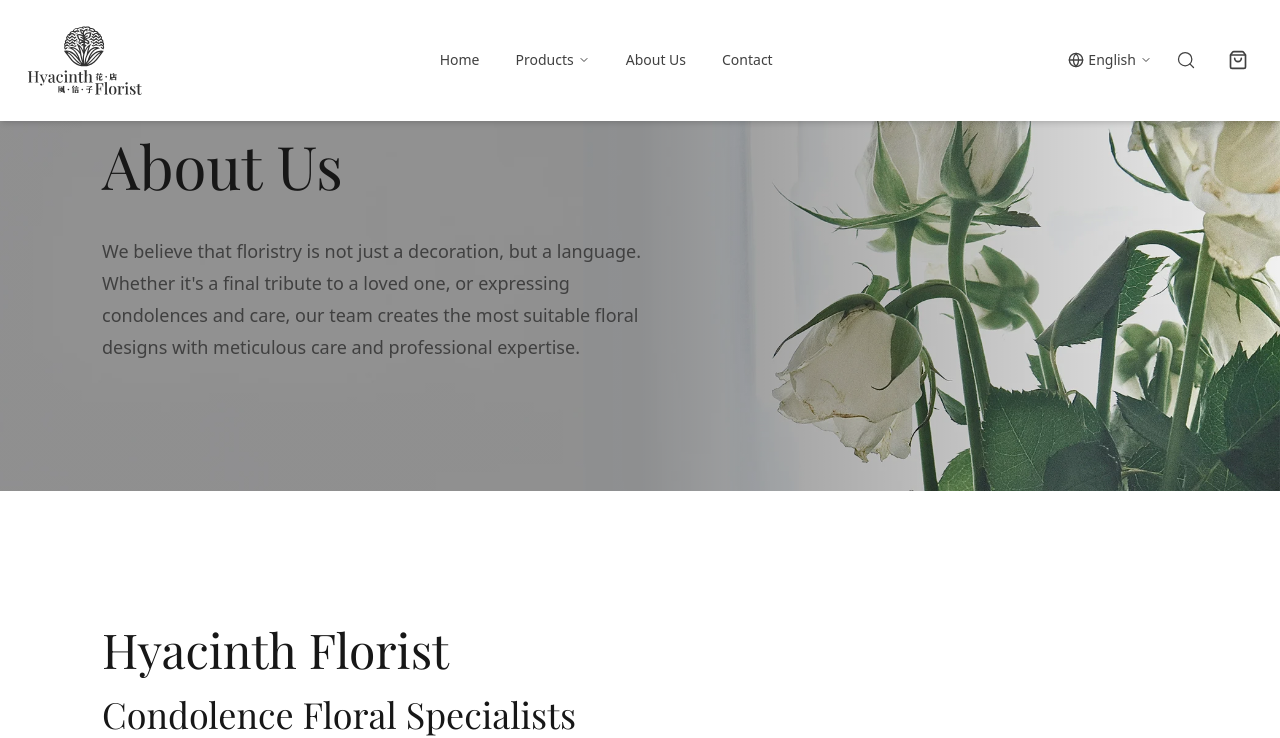
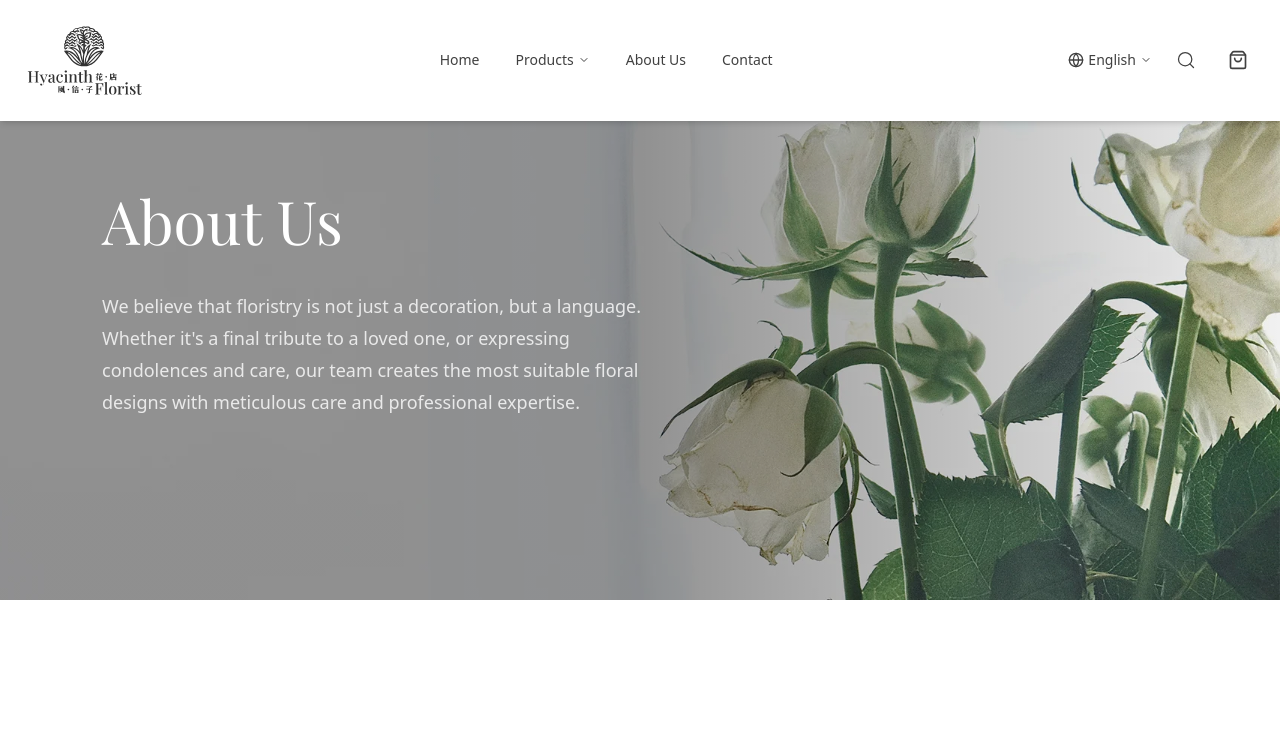
Before and after one commit to Leoyip29/hy-florist, a Next.js app: page /en/about in a window 1280 px wide. Shown: the top 738 px of the page. Built offline with nearby package versions, Linux system fonts and the light colour scheme.

Commit message:
resolve the issue in the about page

```diff
--- a/app/[locale]/about/page.tsx
+++ b/app/[locale]/about/page.tsx
@@ -54,7 +54,8 @@ export default async function AboutPage({
       <section
         className="
         relative
-        py-32
+        h-[600px]
+        flex items-center
         bg-[url('/hy_about_04.png')]
         bg-no-repeat
         bg-cover
@@ -64,14 +65,14 @@ export default async function AboutPage({
         {/* Gradient overlay to soften the background image */}
         <div className="absolute inset-0 bg-gradient-to-r from-black/40 via-black/40 to-transparent" />
 
-        <div className="relative mx-auto max-w-[1140px] px-8">
+        <div className="relative mx-auto w-full max-w-[1140px] px-8">
           <div className="max-w-xl">
 
-            <h1 className={`${playfair.className} text-5xl md:text-6xl font-light mb-8 text-neutral-900 leading-tight`}>
+            <h1 className={`${playfair.className} text-5xl md:text-6xl font-light mb-8 text-white leading-tight`}>
               {t("title")}
             </h1>
 
-            <p className="text-base md:text-lg leading-8 text-neutral-700 font-light">
+            <p className="text-base md:text-lg leading-8 text-white/80 font-light">
               {t("hero.paragraph1")}
             </p>
 
```
